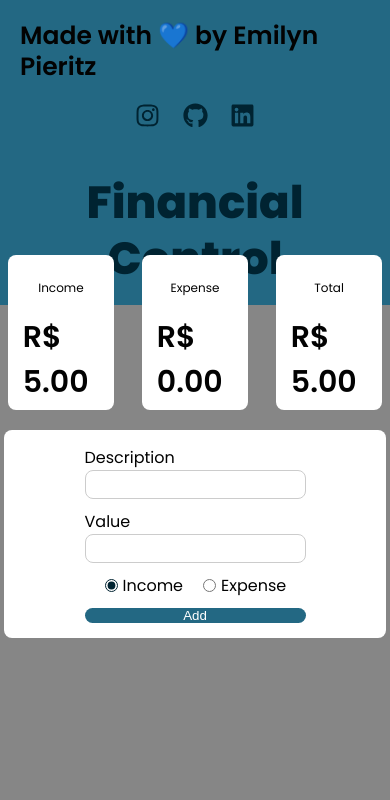
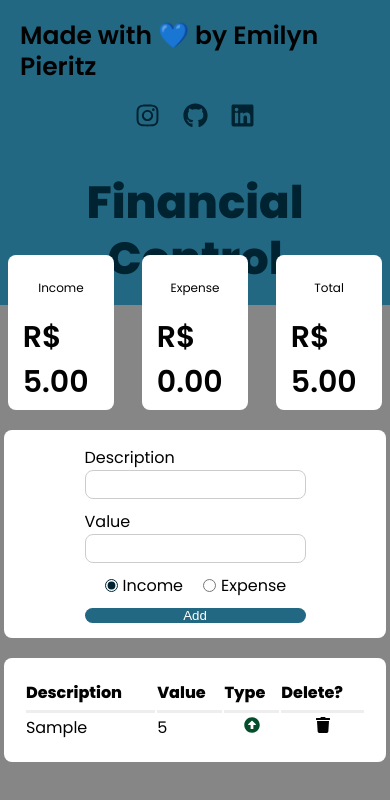
Before and after one commit to kelleymartin872/financial-control, a React (Create React App) app: page / in a window 390 px wide. Both pictures are taken after typing "Sample", "5" into the empty fields and a click on the button "Add". Shown: the top 800 px of the page. Built offline with nearby package versions, Linux system fonts and the light colour scheme.

Commit message:
Added final tweaks to GridItem

```diff
--- a/src/App.js
+++ b/src/App.js
@@ -47,7 +47,10 @@ function App() {
 
       <main className='App'>
         <Resume income={income} expense={expense} total={total} />
-        <Form handleAdd={handleAdd} />
+        <Form
+          handleAdd={handleAdd}
+          transactionsList={transactionsList}
+          setTransactionsList={setTransactionsList} />
       </main>
     </>
   );
--- a/src/components/Form/index.js
+++ b/src/components/Form/index.js
@@ -1,18 +1,20 @@
-import React, {useState} from 'react'
+import React, { useState } from 'react'
 import './style.scss'
 
-const Form = ({handleAdd}) => {
+import Grid from '../Grid';
+
+const Form = ({ handleAdd, setTransactionsList, transactionsList }) => {
   const [desc, setDesc] = useState('');
   const [amount, setAmount] = useState('');
   const [isExpense, setExpense] = useState(false);
 
-  const generateID = ()=>Math.round(Math.random()*1000);
+  const generateID = () => Math.round(Math.random() * 1000);
 
-  const handleSave = ()=>{
-    if(!desc || !amount){
+  const handleSave = () => {
+    if (!desc || !amount) {
       alert("Enter the description and value!")
       return
-    } else if (amount < 1){
+    } else if (amount < 1) {
       alert("The value must be positive!")
       return
     }
@@ -31,26 +33,29 @@ const Form = ({handleAdd}) => {
   }
 
   return (
+    <>
       <section className='Form' >
         <div className='Form__inputContent'>
           <label>Description</label>
-        <input type="text" value={desc} onChange={(e)=> setDesc(e.target.value)} />
+          <input type="text" value={desc} onChange={(e) => setDesc(e.target.value)} />
         </div>
 
         <div className='Form__inputContent'>
           <label>Value</label>
-        <input type="number" value={amount} onChange={(e)=> setAmount(e.target.value)} />
+          <input type="number" value={amount} onChange={(e) => setAmount(e.target.value)} />
         </div>
 
         <div className='Form__radioGroup'>
-        <input type="radio" id="rIncome" defaultChecked name='group1' onChange={()=>setExpense(!isExpense)} />
+          <input type="radio" id="rIncome" defaultChecked name='group1' onChange={() => setExpense(!isExpense)} />
           <labe htmlFor="rIncome">Income</labe>
-        <input type="radio" id="rExpense" name='group1' onChange={()=>setExpense(!isExpense)} />
+          <input type="radio" id="rExpense" name='group1' onChange={() => setExpense(!isExpense)} />
           <labe htmlFor="rExpense">Expense</labe>
         </div>
 
         <button className='Form__button' onClick={handleSave}>Add</button>
       </section>
+      <Grid itens={transactionsList} setItens={setTransactionsList} />
+    </>
   )
 }
 
--- a/src/components/Grid/index.js
+++ b/src/components/Grid/index.js
@@ -4,20 +4,26 @@ import './style.scss'
 import GridItem from '../GridItem'
 
 const Grid = ({ itens, setItens }) => {
+  const onDelete = (ID) =>{
+    const newArray = itens.filter((transaction) => transaction.id !== ID);
+    setItens(newArray);
+    localStorage.setItem('transactions', JSON.stringify(newArray));
+  };
+
   return (
     <section className='Grid'>
       <table className='Grid__table'>
         <thead>
           <tr>
-            <th className='table-40'>Description</th>
-            <th className='table-40'>Value</th>
+            <th className='table-60'>Description</th>
+            <th className='table-20'>Value</th>
             <th className='table-10'>Type</th>
-            <th className='table-10'></th>
+            <th className='table-10'>Delete?</th>
           </tr>
         </thead>
         <tbody>
           {itens?.map((item,index)=>(
-            <GridItem key={index} item={item} />
+            <GridItem key={index} item={item} onDelete={onDelete} />
           ))}
         </tbody>
       </table>
--- a/src/components/Grid/style.scss
+++ b/src/components/Grid/style.scss
@@ -14,8 +14,11 @@
       padding-bottom: 5px;
       text-align: center;
 
-      &.table-40{
-        width: 40%;
+      &.table-60{
+        width: 60%;
+      }
+      &.table-20{
+        width: 20%;
       }
 
       &.table-10{
@@ -24,7 +27,10 @@
 
       @media(max-width: 680px){
         text-align: start;
-        &.table-40{
+        &.table-60{
+          width: auto;
+        }
+        &.table-20{
           width: auto;
         }
 
--- a/src/components/GridItem/index.js
+++ b/src/components/GridItem/index.js
@@ -7,8 +7,7 @@ import {
 
 const GridItem = ({item, onDelete}) => {
   return (
-    <div className='Grid__item'>
-      <tr>
+      <tr className='Grid__item'>
         <td>{item.desc}</td>
         <td>{item.amount}</td>
         <td className='align-center'>
@@ -18,11 +17,10 @@ const GridItem = ({item, onDelete}) => {
             <FaArrowAltCircleUp className='fill-green' />
           )}
         </td>
-        <td className='align-start'>
+        <td className='align-center'>
             <FaTrash onClick={()=> onDelete(item.id)} />
         </td>
       </tr>
-    </div>
   )
 }
 
--- a/src/components/GridItem/style.scss
+++ b/src/components/GridItem/style.scss
@@ -2,17 +2,12 @@
 
 .Grid{
   &__item{
+    tr{
       td{
         padding-top: 15px;
         word-break: break-all;
+        width: 100%;
 
-      &.align-center{
-        text-align: center;
-      }
-
-      &.align-start{
-        text-align: start;
-      }
 
         svg{
           width: 18px;
@@ -20,4 +15,9 @@
         }
       }
     }
+
+    .align-center{
+      text-align: center;
     }
+  }
+}
```
Lines whose indentation alone changed are shown as unchanged.
